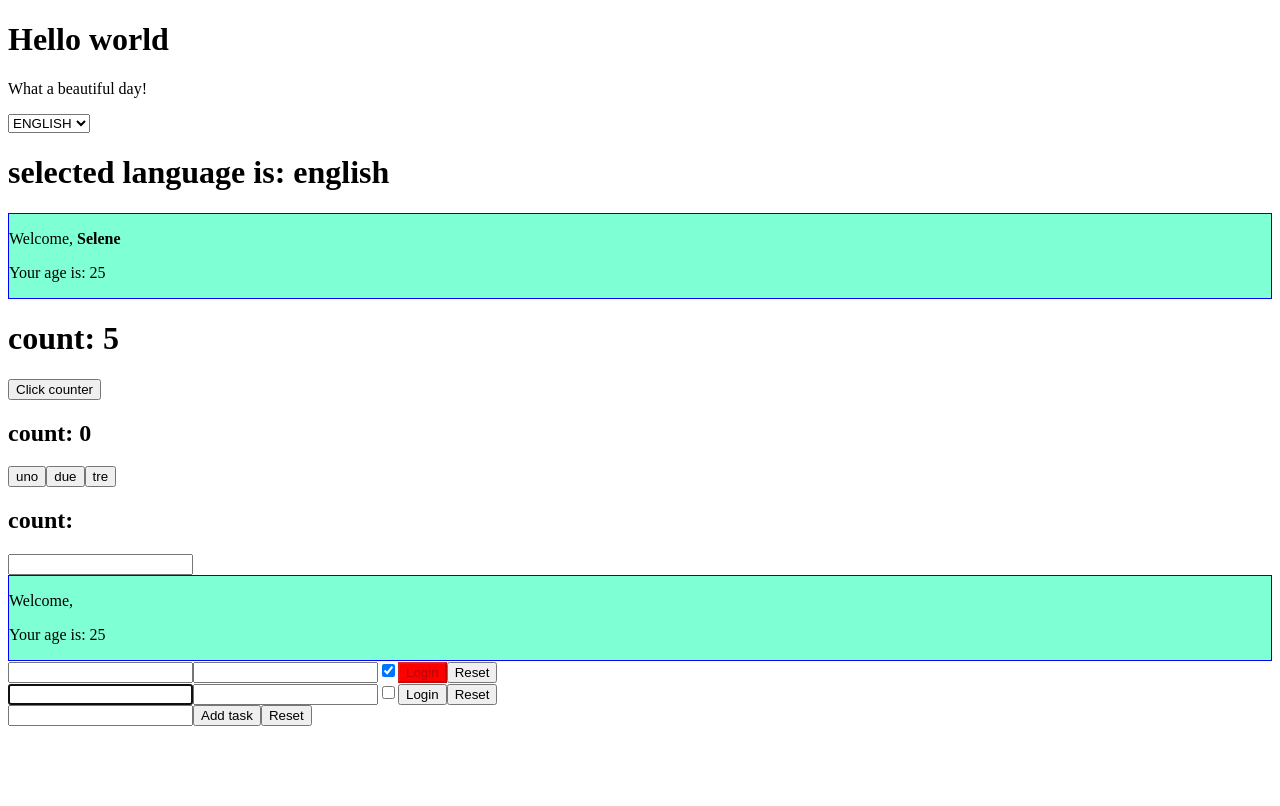
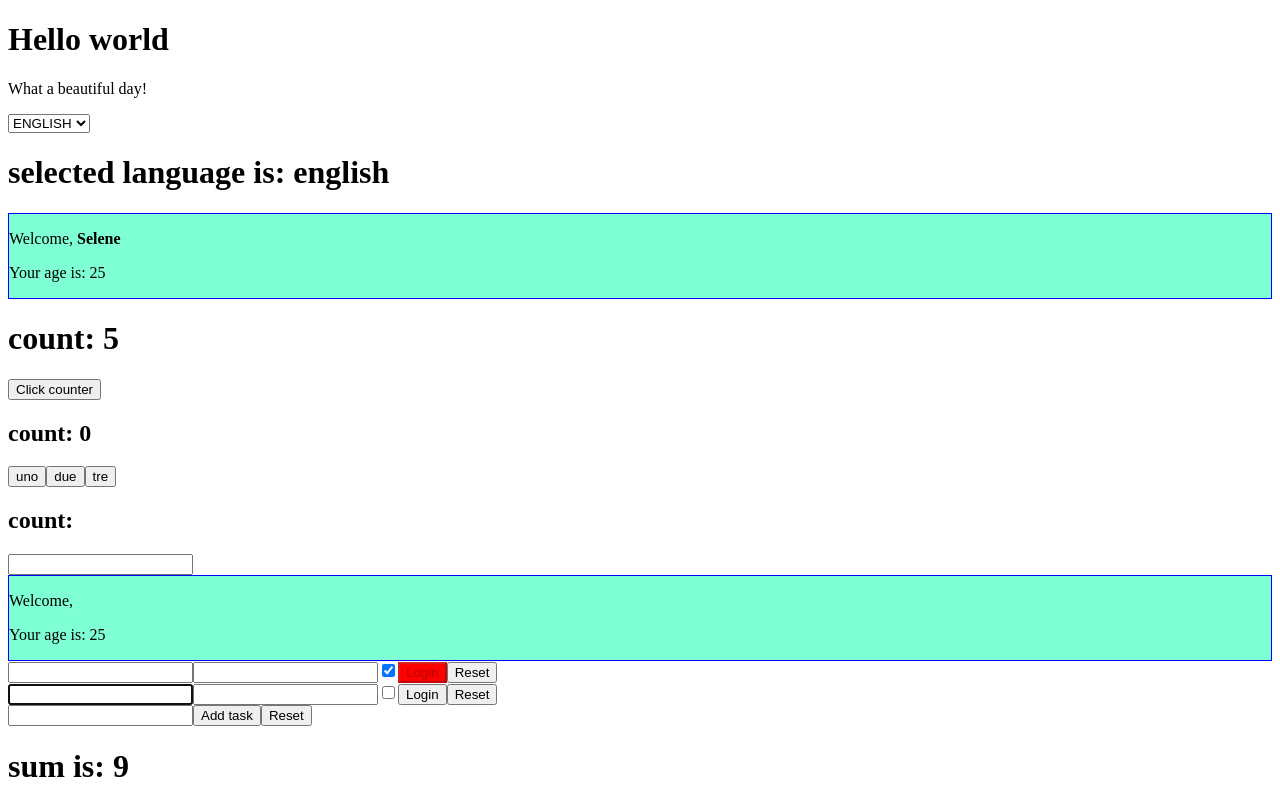
Before and after one commit to SeleneVicenza/react-exercises, a React (Create React App) app: page / in a window 1280 px wide. Built offline with nearby package versions, Linux system fonts and the light colour scheme.

Commit message:
function-Components-02

```diff
--- a/src/App.js
+++ b/src/App.js
@@ -6,6 +6,7 @@ import Counter from "./Counter";
 import Hello from "./Hello";
 import InteractiveWelcome from "./InteractiveWelcome";
 import Login from "./Login";
+import Sum from "./Sum";
 import TodoList from "./TodoList";
 import UncontrolledLogin from "./UncontrolledLogin";
 import Welcome from "./Welcome";
@@ -39,7 +40,7 @@ export class App extends React.Component {
                     return <ul>{element}</ul>
                 }} />
 
-
+                <Sum numbers={[4, 5]}/>
 
             </div>
         );
--- /dev/null
+++ b/src/Sum.js
@@ -0,0 +1,6 @@
+export default function Sum({numbers: [...num]}) {
+    const res = num.reduce((sum, current) => sum + current);
+    console.log([...num]);
+    return (<h1>sum is: {res}</h1>)
+
+}
```
